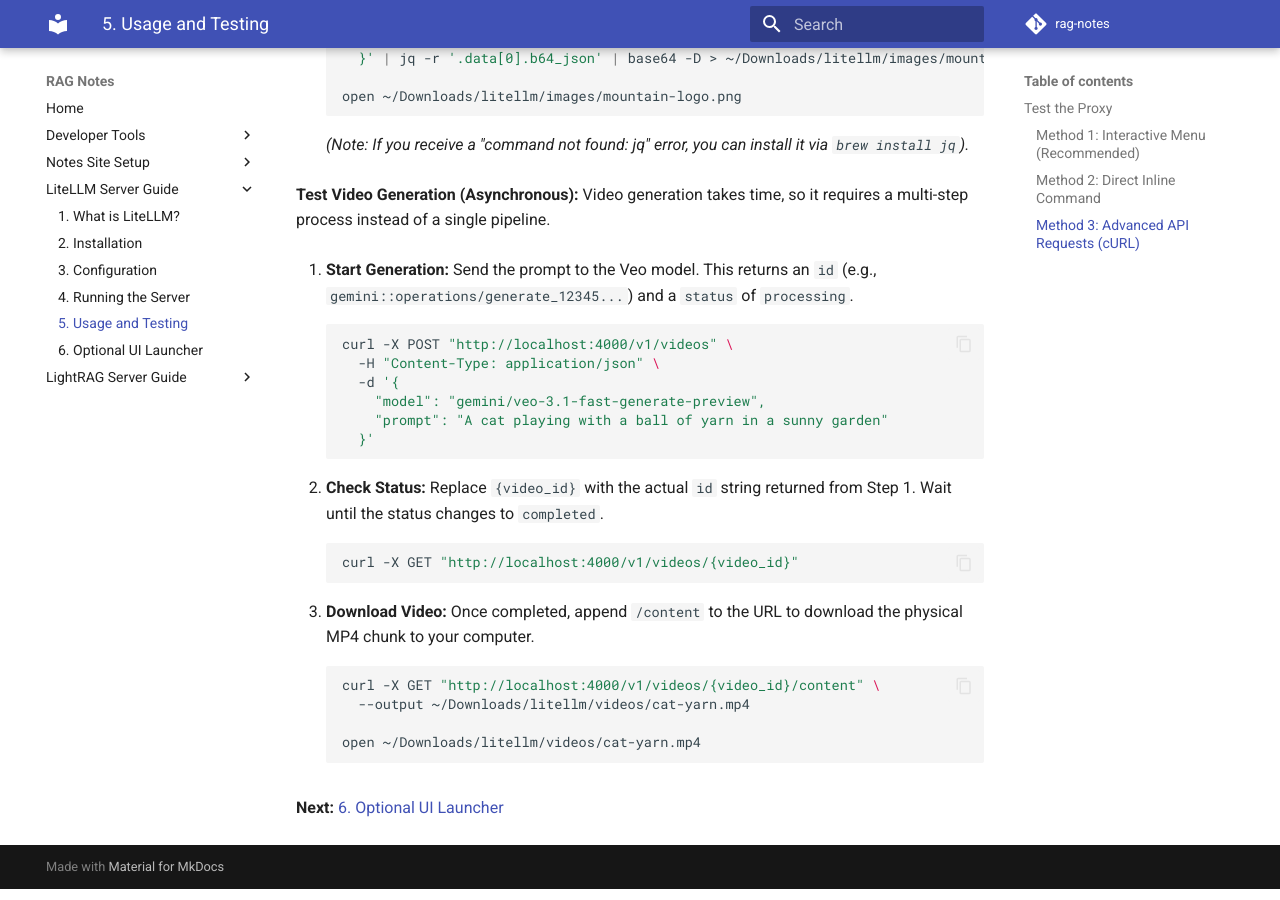
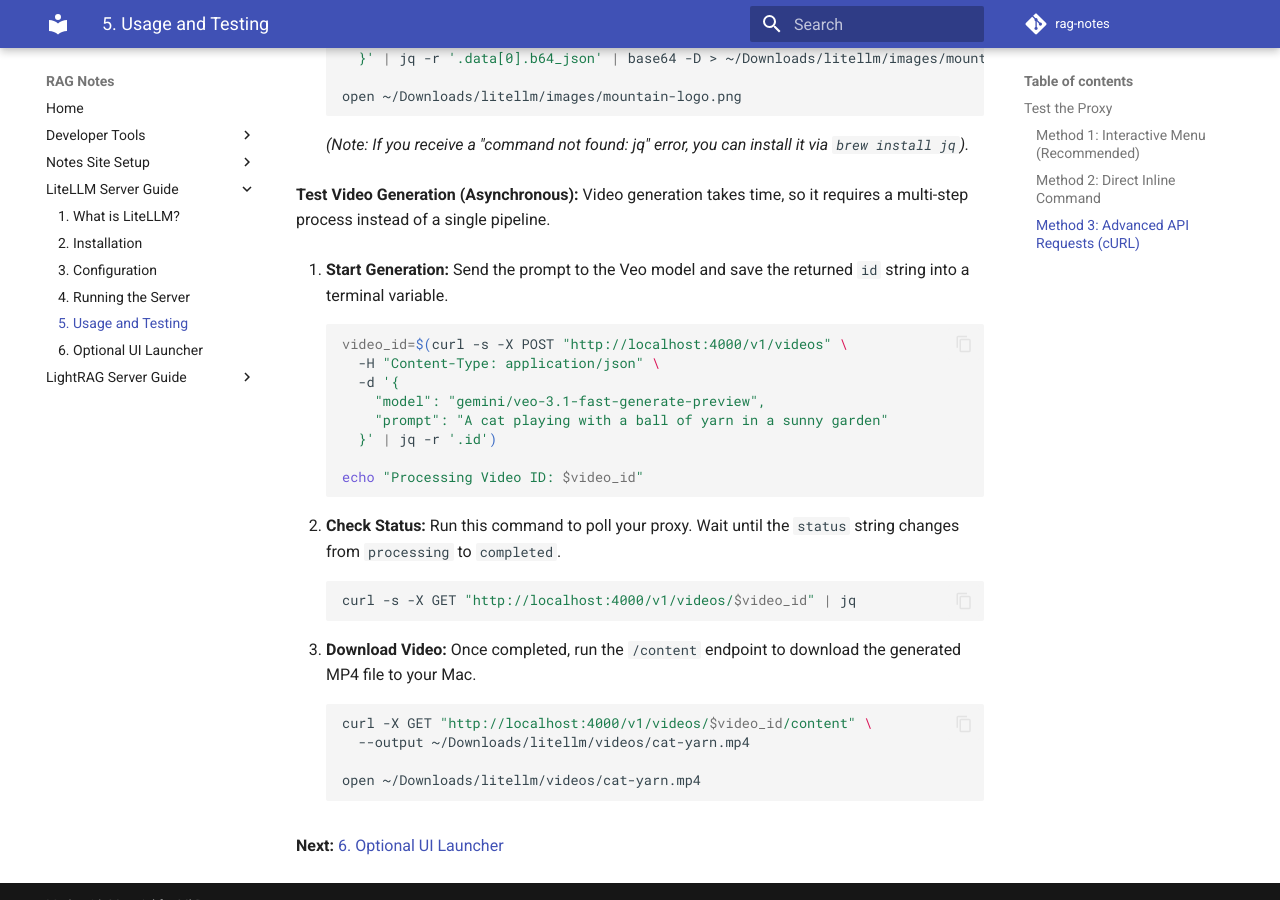
Before and after one commit to kbhatiya999/rag-notes, an MkDocs documentation site: the page built from docs/litellm/5-usage-and-testing.md, in a window 1280 px wide and 900 px high, scrolled down 1647 px. Built offline with MkDocs 1.6.1 and Material for MkDocs 9.7.7, drawn with Linux system fonts in a browser that asks for light colours; comment, search, counter and statistics services are not loaded.

Commit message:
Automated LiteLLM video generation pipeline script.

````diff
--- a/docs/litellm/5-usage-and-testing.md
+++ b/docs/litellm/5-usage-and-testing.md
@@ -67,24 +67,26 @@
 **Test Video Generation (Asynchronous):**
 Video generation takes time, so it requires a multi-step process instead of a single pipeline.
 
-1. **Start Generation:** Send the prompt to the Veo model. This returns an `id` (e.g., `gemini::operations/generate_12345...`) and a `status` of `processing`.
+1. **Start Generation:** Send the prompt to the Veo model and save the returned `id` string into a terminal variable.
    ```bash
-   curl -X POST "http://localhost:4000/v1/videos" \
+   video_id=$(curl -s -X POST "http://localhost:4000/v1/videos" \
      -H "Content-Type: application/json" \
      -d '{
        "model": "gemini/veo-3.1-fast-generate-preview",
        "prompt": "A cat playing with a ball of yarn in a sunny garden"
-     }'
+     }' | jq -r '.id')
+
+   echo "Processing Video ID: $video_id"
    ```
 
-2. **Check Status:** Replace `{video_id}` with the actual `id` string returned from Step 1. Wait until the status changes to `completed`.
+2. **Check Status:** Run this command to poll your proxy. Wait until the `status` string changes from `processing` to `completed`.
    ```bash
-   curl -X GET "http://localhost:4000/v1/videos/{video_id}"
+   curl -s -X GET "http://localhost:4000/v1/videos/$video_id" | jq
    ```
 
-3. **Download Video:** Once completed, append `/content` to the URL to download the physical MP4 chunk to your computer.
+3. **Download Video:** Once completed, run the `/content` endpoint to download the generated MP4 file to your Mac.
    ```bash
-   curl -X GET "http://localhost:4000/v1/videos/{video_id}/content" \
+   curl -X GET "http://localhost:4000/v1/videos/$video_id/content" \
      --output ~/Downloads/litellm/videos/cat-yarn.mp4
 
    open ~/Downloads/litellm/videos/cat-yarn.mp4
````
